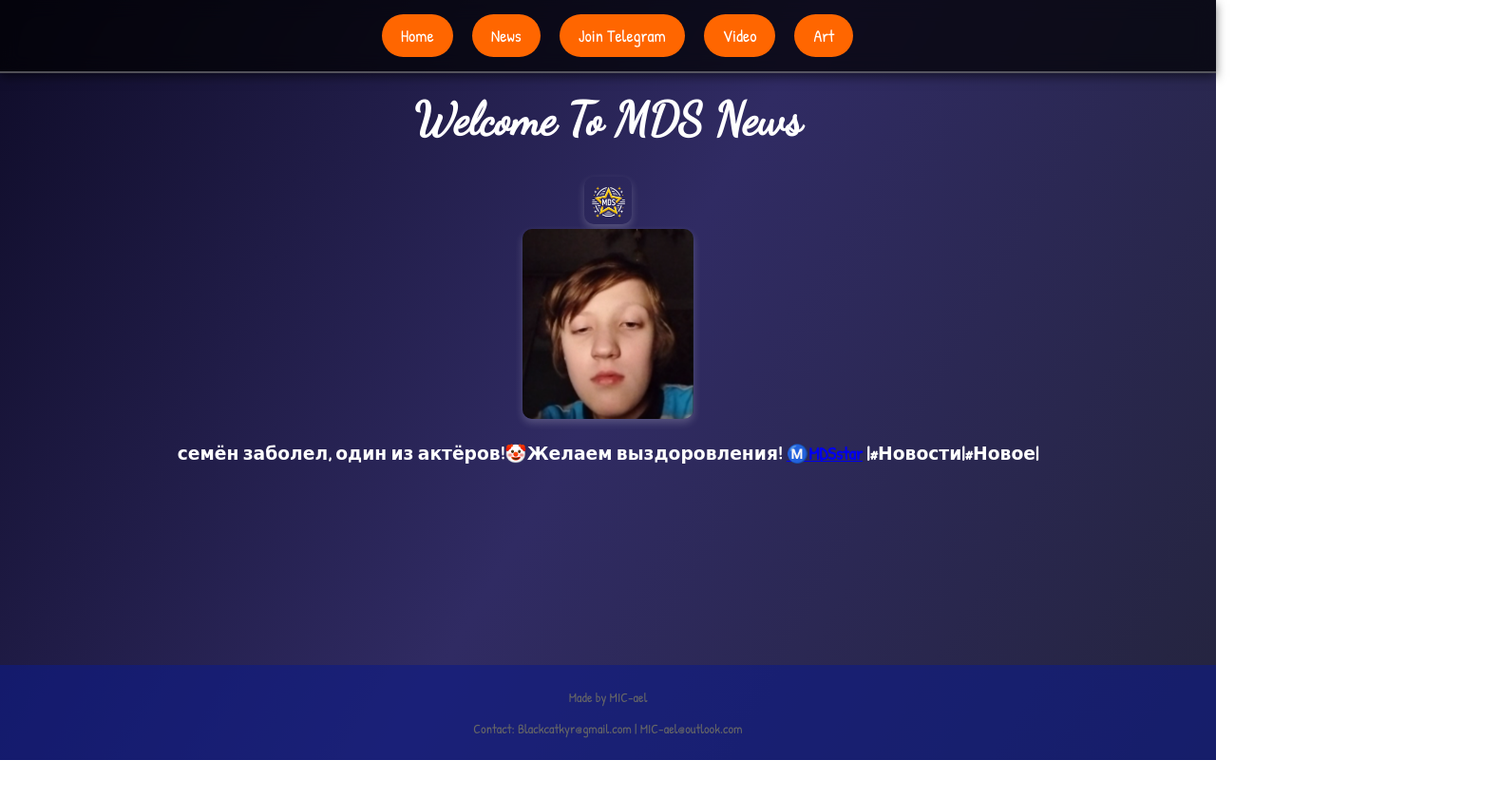
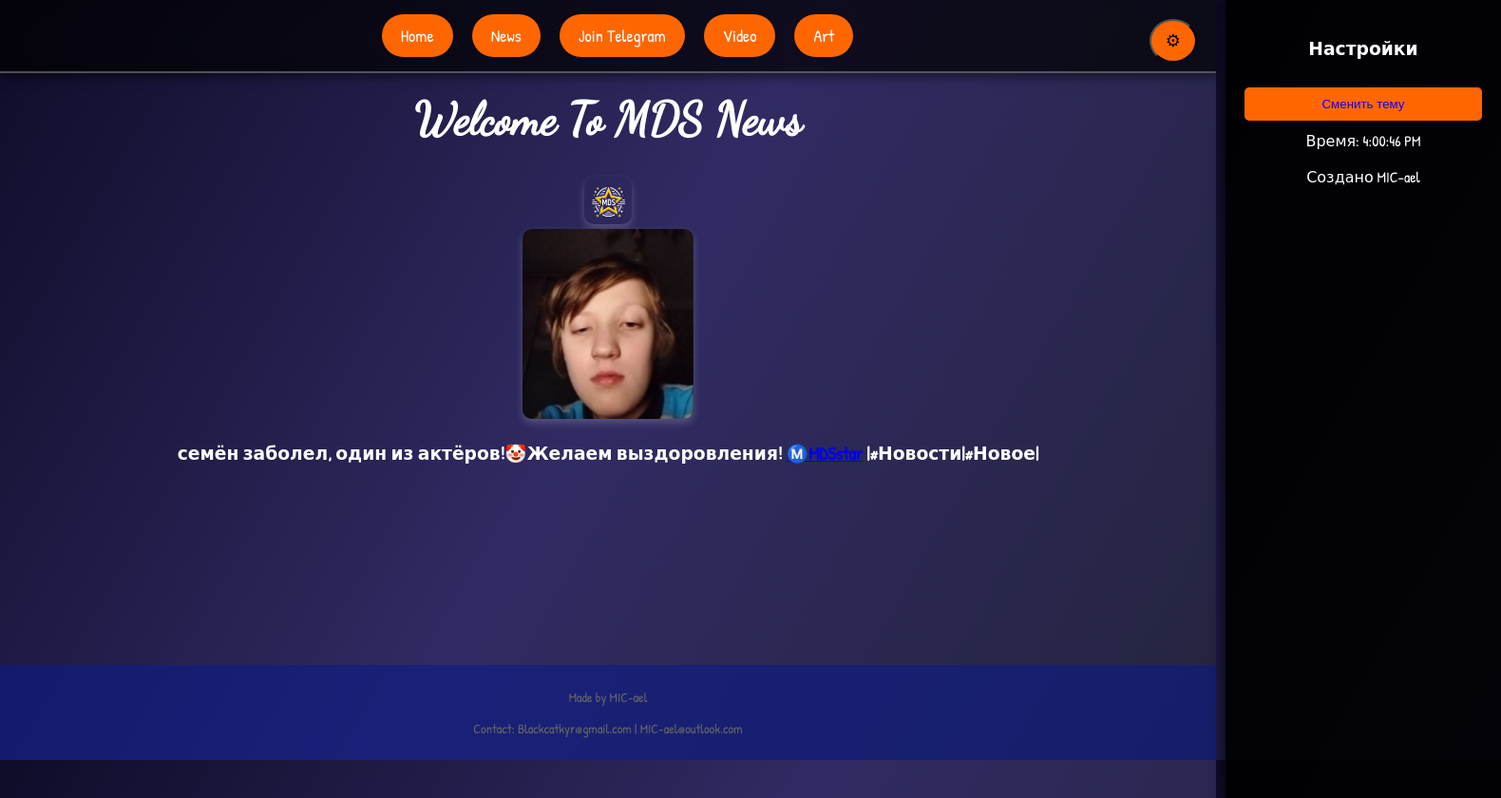
Before and after one commit to NorthCat-studio/2, a plain HTML site: page index.html in a window 1280 px wide. Shown: the whole page at 95% size, 1580 px wide, since content can reach past the window. Before the commit the page ends 800 px from the top, so only its background shows below. Drawn offline with Linux system fonts and the light colour scheme.

Commit message:
Update index.html

```diff
--- a/index.html
+++ b/index.html
@@ -38,6 +38,31 @@
 <body>
     <header>
         <nav>
+
+            <button class="settings-btn" onclick="toggleSettings()">⚙</button>
+            <div class="settings-panel" id="settingsPanel">
+                <h3>Настройки</h3>
+                <button onclick="toggleTheme()">Сменить тему</button>
+                <p id="time"></p>
+                <p>Создано MIC-ael</p>
+            </div>
+
+            <script>
+                function toggleSettings() {
+                    document.getElementById('settingsPanel').classList.toggle('open');
+                }
+                function toggleTheme() {
+                    document.body.classList.toggle('light-mode');
+
+                }
+
+                function updateTime() {
+                    document.getElementById('time').textContent = "Время: " + new Date().toLocaleTimeString();
+                }
+                setInterval(updateTime, 1000);
+                updateTime();
+            </script>
+
             <center><img src=".png" alt=""></center>
             <a href="https://northcat-studio.github.io/1/" class="btn" id="home-tab">Home</a>
             <a href="#" class="btn" id="news-tab">News</a>
```
